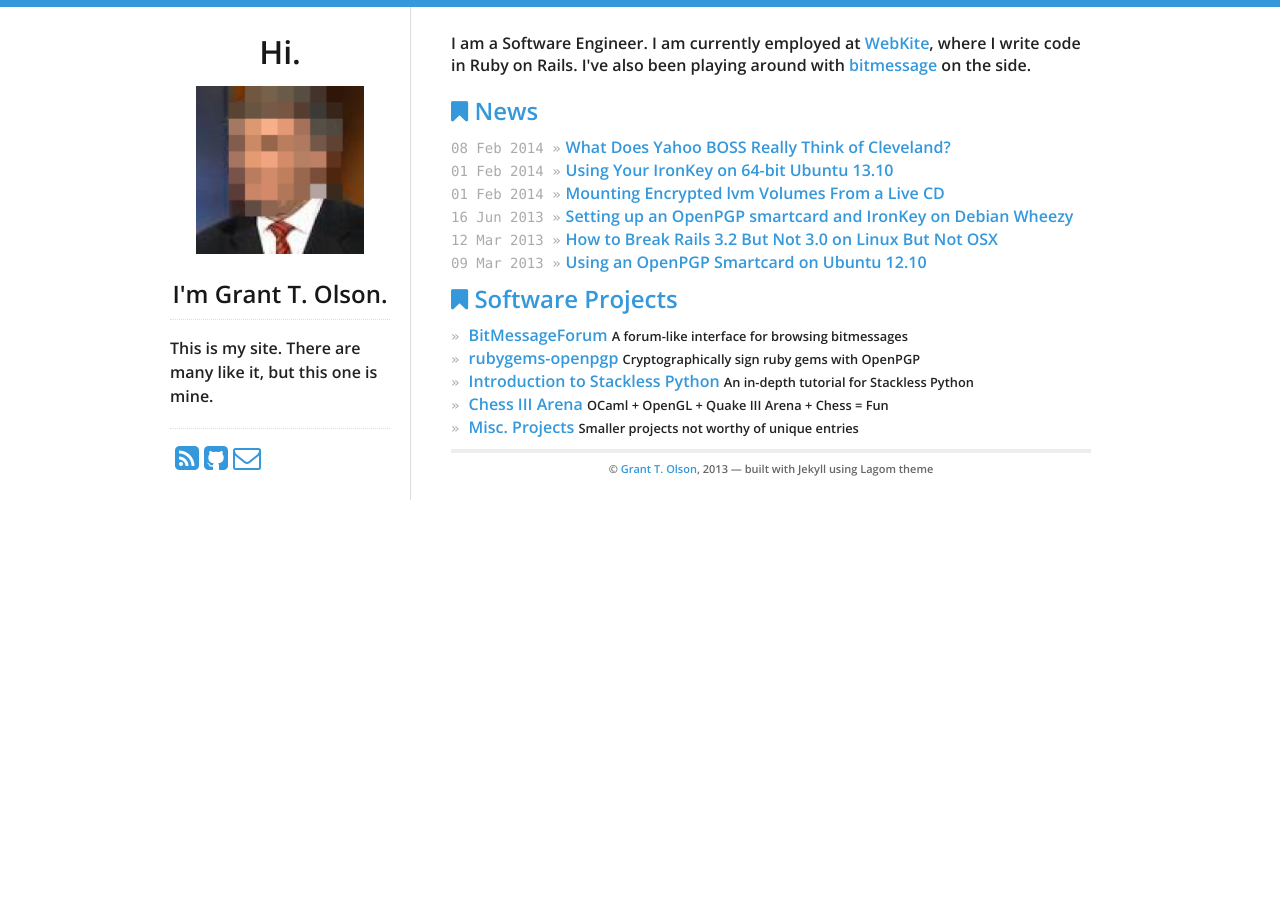
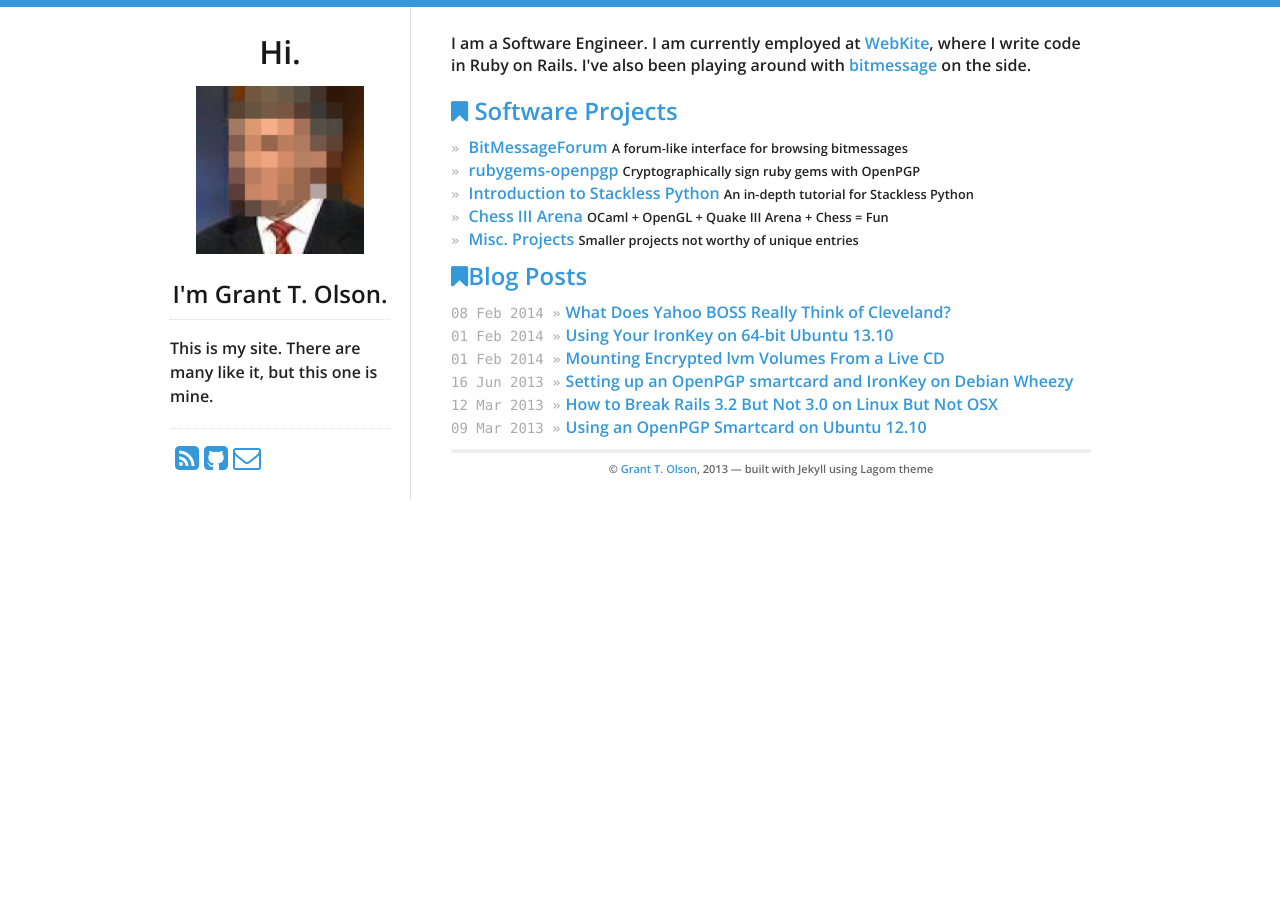
Before and after one commit to grant-olson/grant-olson.github.io, a Jekyll site: the page built from index.html, in a window 1280 px wide. Built offline with Jekyll 4.4.1, drawn with Linux system fonts in a browser that asks for light colours.

Commit message:
Rearrange home page

```diff
--- a/index.html
+++ b/index.html
@@ -9,15 +9,6 @@
     Ruby on Rails.  I've also been playing around
     with <a href='https://bitmessage.org'>bitmessage</a> on the side.
     </p>
-  <h2><i class="icon-bookmark"></i> News</h2>
-  <ul id="blog-posts" class="posts">
-    {% for post in site.posts %}
-        {% if post.category == 'news' %}
-        <li><span>{{ post.date | date_to_string }} &raquo;</span><a href="{{ post.url }}">{{ post.title }}</a></li>
-        {% endif %}
-    {% endfor %}
-  </ul>
-
   <h2><i class="icon-bookmark"></i> Software Projects</h2>
   <ul id="blog-posts" class="posts">
     {% for post in site.posts %}
@@ -32,4 +23,15 @@
       {% endif %}
     {% endfor %}
   </ul>
+
+  <h2><i class="icon-bookmark"></i>Blog Posts</h2>
+  <ul id="blog-posts" class="posts">
+    {% for post in site.posts %}
+        {% if post.category == 'news' %}
+        <li><span>{{ post.date | date_to_string }} &raquo;</span><a href="{{ post.url }}">{{ post.title }}</a></li>
+        {% endif %}
+    {% endfor %}
+  </ul>
+
+
 </div>
```
